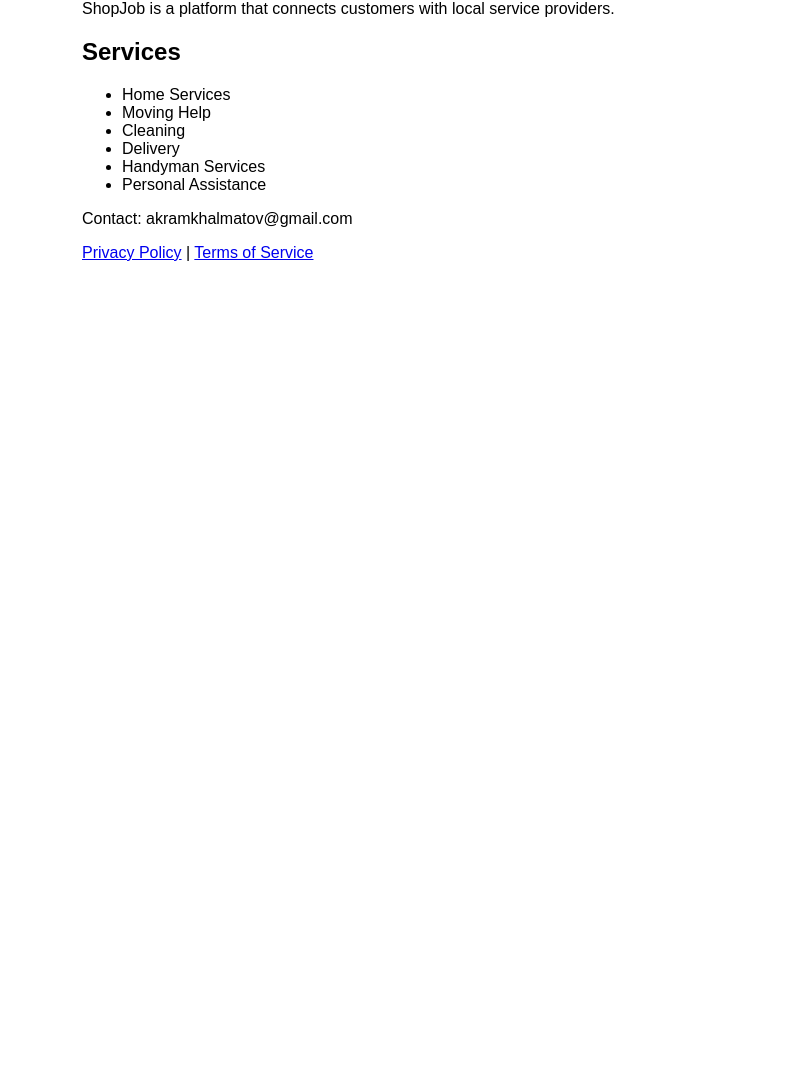
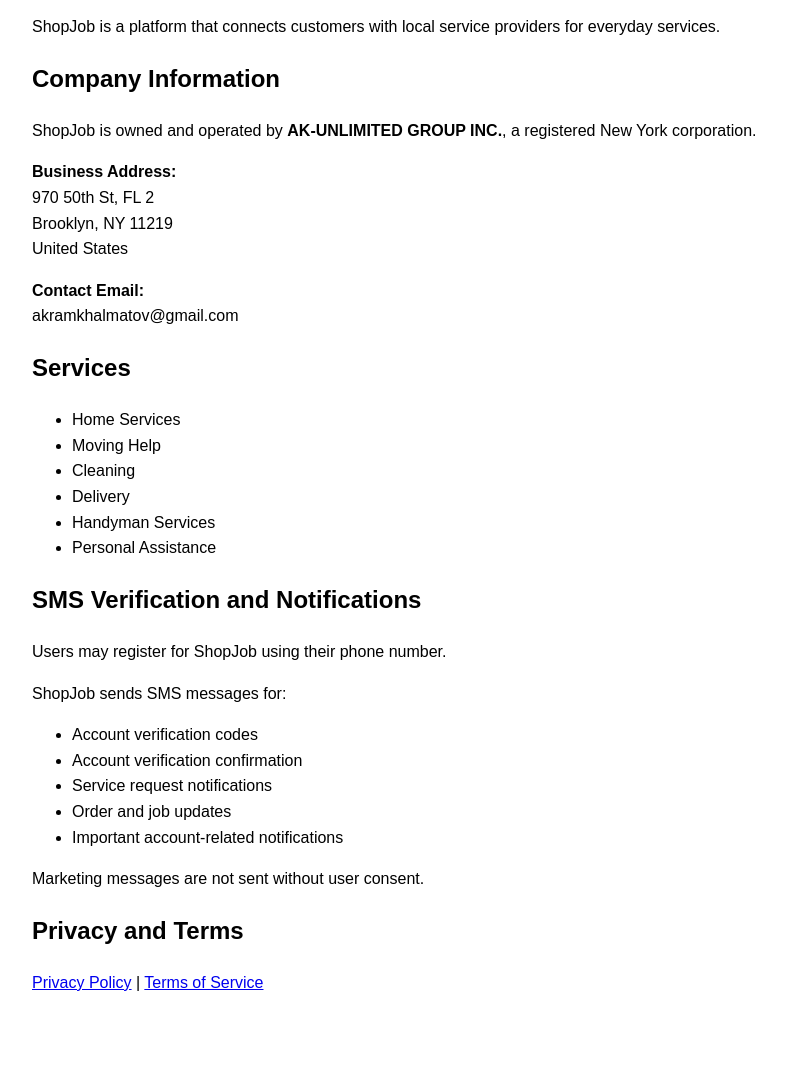
Before and after one commit to akramkhalmatov/shopjob-site, a plain HTML site: page index.html in a window 1280 px wide. Shown: the part 140-1212 px from the top of the page, without its empty margins (158-944 px from the left). Before the commit the page ends 800 px from the top, so only its background shows below. Drawn offline with Linux system fonts and the light colour scheme.

Commit message:
Update index.html

```diff
--- a/index.html
+++ b/index.html
@@ -5,12 +5,36 @@
 <meta name="viewport" content="width=device-width, initial-scale=1.0">
 <title>ShopJob</title>
 </head>
-<body style="font-family: Arial; max-width: 800px; margin: 40px auto; padding: 20px;">
+
+<body style="font-family: Arial; max-width: 900px; margin: 40px auto; padding: 20px; line-height: 1.6;">
+
 <h1>ShopJob</h1>
 
-<p>ShopJob is a platform that connects customers with local service providers.</p>
+<p>
+ShopJob is a platform that connects customers with local service providers for everyday services.
+</p>
+
+<h2>Company Information</h2>
+
+<p>
+ShopJob is owned and operated by <strong>AK-UNLIMITED GROUP INC.</strong>,
+a registered New York corporation.
+</p>
+
+<p>
+<strong>Business Address:</strong><br>
+970 50th St, FL 2<br>
+Brooklyn, NY 11219<br>
+United States
+</p>
+
+<p>
+<strong>Contact Email:</strong><br>
+akramkhalmatov@gmail.com
+</p>
 
 <h2>Services</h2>
+
 <ul>
 <li>Home Services</li>
 <li>Moving Help</li>
@@ -20,7 +44,29 @@
 <li>Personal Assistance</li>
 </ul>
 
-<p>Contact: akramkhalmatov@gmail.com</p>
+<h2>SMS Verification and Notifications</h2>
+
+<p>
+Users may register for ShopJob using their phone number.
+</p>
+
+<p>
+ShopJob sends SMS messages for:
+</p>
+
+<ul>
+<li>Account verification codes</li>
+<li>Account verification confirmation</li>
+<li>Service request notifications</li>
+<li>Order and job updates</li>
+<li>Important account-related notifications</li>
+</ul>
+
+<p>
+Marketing messages are not sent without user consent.
+</p>
+
+<h2>Privacy and Terms</h2>
 
 <p>
 <a href="privacy.html">Privacy Policy</a> |
```
